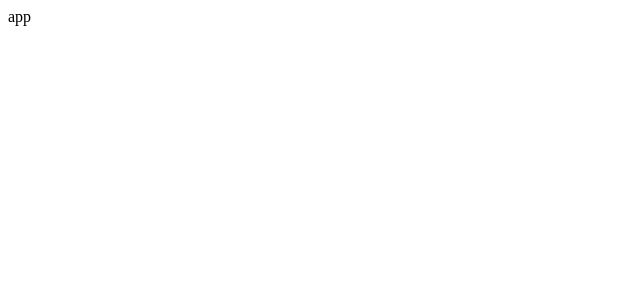
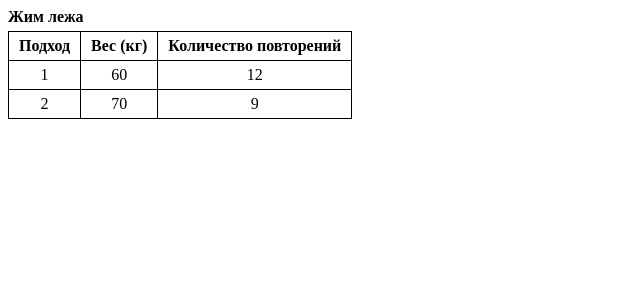
Before and after one commit to D1n8/training-tracker, a React (Vite) app: page / in a window 1280 px wide. Shown: the top 300 px of the page, without its empty margins (0-640 px from the left). Built offline with nearby package versions, Linux system fonts and the light colour scheme.

Commit message:
add indexeddb and table

```diff
--- a/package.json
+++ b/package.json
@@ -10,6 +10,7 @@
     "preview": "vite preview"
   },
   "dependencies": {
+    "dexie": "^4.2.1",
     "react": "^19.2.0",
     "react-dom": "^19.2.0"
   },
--- a/src/App.tsx
+++ b/src/App.tsx
@@ -1,12 +1,10 @@
-import { useState } from 'react'
 import './App.css'
+import MainPage from './pages/MainPage/MainPage'
 
 function App() {
-  const [count, setCount] = useState(0)
-
   return (
     <>
-      app
+      <MainPage></MainPage>
     </>
   )
 }
--- /dev/null
+++ b/src/pages/MainPage/MainPage.css
@@ -0,0 +1,16 @@
+caption{
+    margin-bottom: 5px;
+    text-align: left;
+    font-weight: 600;
+}
+
+table{
+    border-collapse: collapse;
+    border: 1px solid black;
+}
+
+th, td {
+  padding: 5px 10px;
+  border: 1px solid black;
+  text-align: center;
+}
--- /dev/null
+++ b/src/pages/MainPage/MainPage.tsx
@@ -0,0 +1,32 @@
+import './MainPage.css'
+
+function MainPage() {
+    return (
+        <main>
+            <table>
+                <caption>Жим лежа</caption>
+                <thead>
+                    <tr>
+                        <th>Подход</th>
+                        <th>Вес (кг)</th>
+                        <th>Количество повторений</th>
+                    </tr>
+                </thead>
+                <tbody>
+                    <tr>
+                        <td>1</td>
+                        <td>60</td>
+                        <td>12</td>
+                    </tr>
+                    <tr>
+                        <td>2</td>
+                        <td>70</td>
+                        <td>9</td>
+                    </tr>
+                </tbody>
+            </table>
+        </main>
+     );
+}
+
+export default MainPage;
```
Also changed, not shown: src/API/exercise.ts (added, +18 -0 lines), src/API/sets.ts (added, +15 -0 lines), src/API/trainings.ts (added, +29 -0 lines), src/db/db.ts (added, +41 -0 lines), 1 other file (tests, documents, lock files or other folders).
